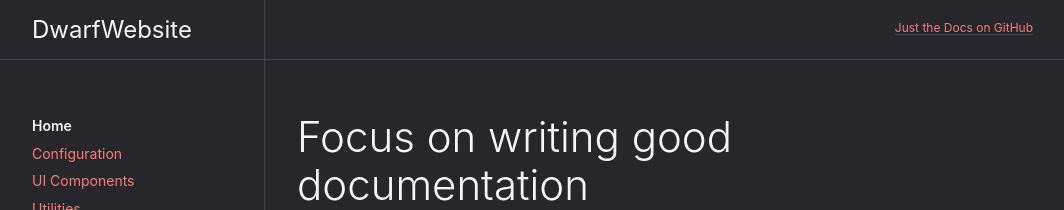
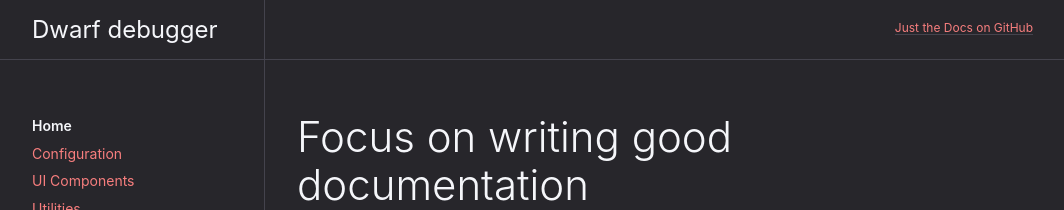
Before and after one commit to iGio90/DwarfWebsite, a Jekyll site: the page built from index.md, in a window 1280 px wide. Shown: the top 210 px of the page, without its empty margins (91-1155 px from the left). Built offline with Jekyll 4.4.1, drawn with Linux system fonts in a browser that asks for light colours.

Commit message:
added title in configs

```diff
--- a/_config.yml
+++ b/_config.yml
@@ -1,5 +1,6 @@
 theme: just-the-docs
 name: Dwarf debugger
+title: Dwarf debugger
 description: Full featured multi arch/os debugger built on top of PyQt5 and frida
 baseurl: /DwarfWebsite
 
```
